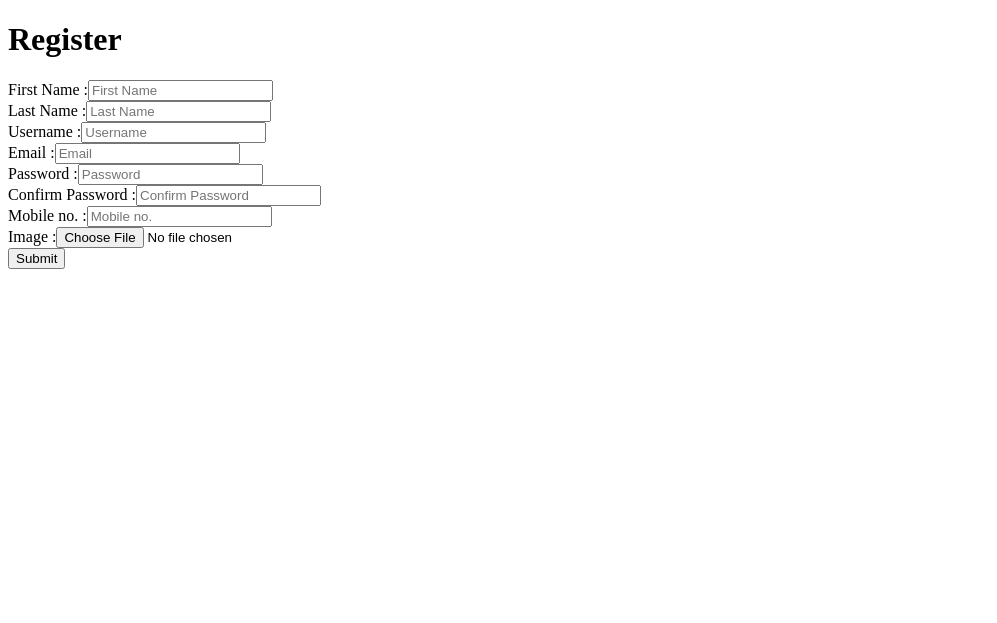
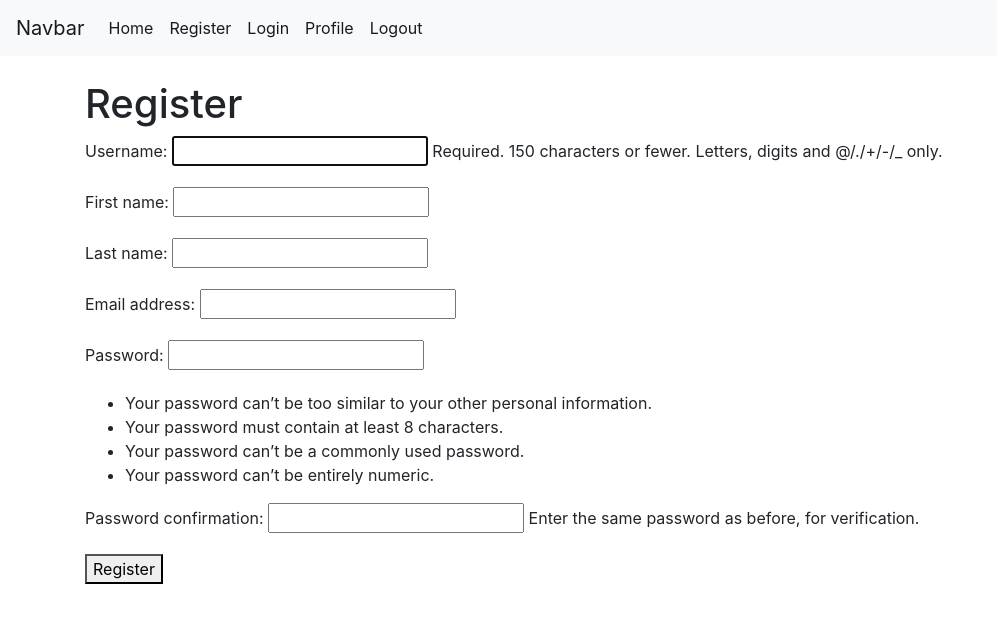
Before and after one commit to Gauravwalia007/Django_custom_Admin, a Django app: page /register in a window 1280 px wide. Shown: the top 623 px of the page, without its empty margins (0-997 px from the left). Run offline with Django 3.2, Linux system fonts and the light colour scheme; some libraries are stand-ins or nearby versions.

Commit message:
added a navbar, added bootstrap, added profile,login,logout,register functionality from Start

```diff
--- /dev/null
+++ b/cmdshift/accounts/forms.py
@@ -0,0 +1,26 @@
+from django.contrib.auth.forms import UserCreationForm
+from django.contrib.auth.models import User
+
+
+
+class RegistrationForm(UserCreationForm):
+    class Meta:
+        model=User
+        fields=(
+            'username',
+            'first_name',
+            'last_name',
+            'email',
+            'password1',
+            'password2'
+        )
+    def save(self,commit=True):
+        user=super(RegistrationForm, self).save(commit=False)
+        user.first_name = self.cleaned_data['first_name']
+        user.last_name = self.cleaned_data['last_name']
+        user.email = self.cleaned_data['email']
+
+        if commit:
+            user.save()
+
+        return user
--- a/cmdshift/accounts/urls.py
+++ b/cmdshift/accounts/urls.py
@@ -1,9 +1,18 @@
 from django.contrib import admin
 from django.urls import path,include
+from django.contrib.auth.views import LoginView,LogoutView
 from . import views
+
+
+
+
 
 urlpatterns = [
     path('',views.home,name='home'),
     path('register',views.register,name='register'),
     path('info',views.info,name='info'),
+    path('login',LoginView.as_view(template_name='login.html'),name='login'),
+    path('logout',LogoutView.as_view(template_name='logout.html'),name='logout'),
+    path('profile',views.profile,name='profile')
+
 ]
--- a/cmdshift/accounts/views.py
+++ b/cmdshift/accounts/views.py
@@ -1,6 +1,7 @@
-from django.shortcuts import render,redirect
+from django.shortcuts import render,redirect,HttpResponse
 from .models import Users
 from django.contrib import messages
+from .forms import RegistrationForm
 
 
 def home(request):
@@ -9,33 +10,16 @@ def home(request):
 
 def register(request):
     if request.method=='POST':
-        user=Users()
-        user.first_name=request.POST['first_name']
-        user.last_name=request.POST['last_name']
-        user.username=request.POST['username']
-        user.email=request.POST['email']
-        user.mobno=request.POST['mobno']
-        user.image=request.POST['image']
-        password1=request.POST['password1']
-        password2=request.POST['password2']
-        if password1==password2:
-            user.password=password1
-            if Users.objects.filter(username=user.username).exists():
-                messages.info(request,"username taken")
-                return redirect('register')
-            elif Users.objects.filter(email=user.email).exists():
-                messages.info(request,"email already taken")
-                return redirect('register')
-            else:
-                user.save()
-                print("user created")
-                return redirect('info')
+        form = RegistrationForm(request.POST)
+        if form.is_valid():
+            form.save()
+            return redirect('login')
         else:
-            messages.info(request,"password not matching")
-            return redirect('register')
-        return redirect('/')
+            return render(request,'register.html',{'form':form})
     else:
-        return render(request,'register.html')
+        form = RegistrationForm()
+        return render(request,'register.html',{'form':form})
+
 
 
 def info(request):
@@ -44,3 +28,7 @@ def info(request):
     else:
         user=Users.objects.all().last()
         return render(request,'info.html',{'user':user})
+
+def profile(request):
+    user=request.user
+    return render(request,'profile.html',{'user':user})
--- a/cmdshift/cmdshift/urls.py
+++ b/cmdshift/cmdshift/urls.py
@@ -17,10 +17,12 @@ from django.contrib import admin
 from django.urls import path,include
 from django.conf import settings
 from django.conf.urls.static import static
+from django.shortcuts import redirect
 
 
 urlpatterns = [
     path('',include('accounts.urls')),
+    path('accounts/',include('accounts.urls')),
     path('admin/', admin.site.urls),
 ]
 urlpatterns = urlpatterns + static(settings.MEDIA_URL,document_root=settings.MEDIA_ROOT)
--- /dev/null
+++ b/cmdshift/templates/base.html
@@ -0,0 +1,43 @@
+<!DOCTYPE html>
+<html lang="en">
+<head>
+    <link rel="stylesheet" href="https://stackpath.bootstrapcdn.com/bootstrap/4.3.1/css/bootstrap.min.css" integrity="sha384-ggOyR0iXCbMQv3Xipma34MD+dH/1fQ784/j6cY/iJTQUOhcWr7x9JvoRxT2MZw1T" crossorigin="anonymous">
+    <meta charset="UTF-8">
+    <meta name="viewport" content="width=device-width, initial-scale=1.0">
+    <meta http-equiv="X-UA-Compatible" content="ie=edge">
+
+    {% block head %}
+    <title>Document</title>
+    {% endblock %}
+</head>
+<body>
+    <nav class="navbar navbar-expand-lg navbar-light bg-light">
+            <a class="navbar-brand" href="#">Navbar</a>
+            <button class="navbar-toggler" type="button" data-toggle="collapse" data-target="#navbarSupportedContent" aria-controls="navbarSupportedContent" aria-expanded="false" aria-label="Toggle navigation">
+                <span class="navbar-toggler-icon"></span>
+            </button>
+
+            <div class="collapse navbar-collapse" id="navbarSupportedContent">
+                <ul class="navbar-nav mr-auto">
+                <li class="nav-item active">
+                    <a class="nav-link" href="/">Home <span class="sr-only">(current)</span></a>
+                </li>
+                <li class="nav-item active">
+                    <a class="nav-link" href="/register">Register</a>
+                </li>
+                <li class="nav-item active">
+                    <a class="nav-link" href="/login">Login</a>
+                </li>
+                <li class="nav-item active">
+                    <a class="nav-link" href="/profile">Profile</a>
+                </li>
+                <li class="nav-item active">
+                    <a class="nav-link" href="/logout">Logout</a>
+                </li>
+                </ul>
+            </div>
+            </nav>
+    {% block body %}
+    {% endblock %}
+</body>
+</html>
--- a/cmdshift/templates/register.html
+++ b/cmdshift/templates/register.html
@@ -1,28 +1,17 @@
-<!DOCTYPE html>
-<html lang="en">
-<head>
-    <meta charset="UTF-8">
-    <meta name="viewport" content="width=device-width, initial-scale=1.0">
-    <meta http-equiv="X-UA-Compatible" content="ie=edge">
+{% extends 'base.html' %}
+
+{% block head %}
     <title>Registration</title>
-</head>
-<body>
-    <h1>Register</h1>
-    <form action="register" method="POST">
-        {% csrf_token %}
-        First Name       :<input type="text" name="first_name" placeholder="First Name"><br>
-        Last Name        :<input type="text" name="last_name" placeholder="Last Name"><br>
-        Username         :<input type="text" name="username" placeholder="Username"><br>
-        Email            :<input type="email" name="email" placeholder="Email"><br>
-        Password         :<input type="password" name="password1" placeholder="Password"><br>
-        Confirm Password :<input type="password" name="password2" placeholder="Confirm Password"><br>
-        Mobile no.       :<input type="number" name="mobno" placeholder="Mobile no."><br>
-        Image            :<input type="file" name="image" accept="image/*" ><br>
-        <input type="submit">
-    </form>
-    {% for message in messages%}
-        {{message}}
-    {% endfor %}
+{% endblock %}
+{% block body %}
+<br>
+    <div class="container">
+        <h1>Register</h1>
+        <form action="register" method="POST">
+            {% csrf_token %}
+            {{form.as_p}}
+            <button type="submit">Register</button>
+        </form>
+    </div>
 
-</body>
-</html>
+{% endblock %}
```
Also changed, not shown: cmdshift/templates/login.html (added, +17 -0 lines), cmdshift/templates/logout.html (added, +17 -0 lines), cmdshift/templates/profile.html (added, +16 -0 lines).
